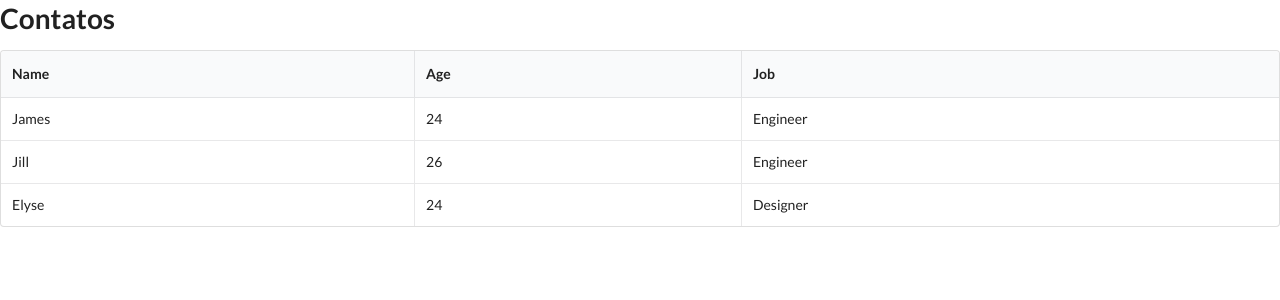
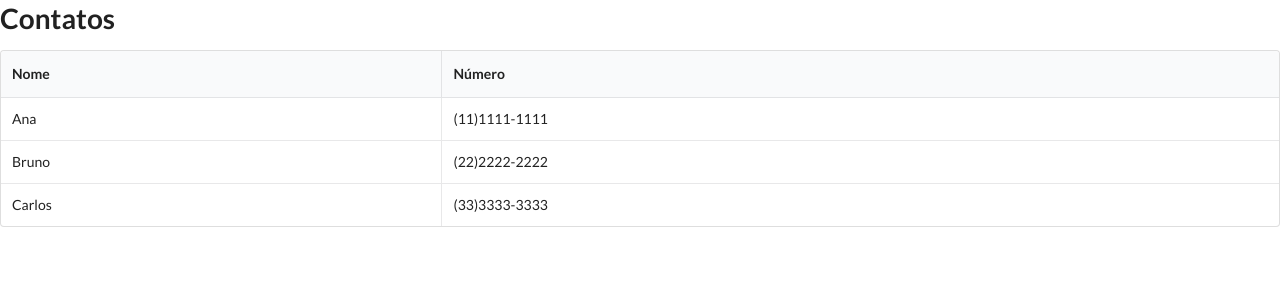
Before and after one commit to otav-o/TreinamentoMS4, a React (Create React App) app in the folder Crud/crud/: page / in a window 1280 px wide. Shown: the top 300 px of the page. Built offline with nearby package versions, Linux system fonts and the light colour scheme.

Commit message:
Criação de renderItens() para gerar linhas da tabela em renderLista()

```diff
--- a/Crud/crud/src/components/contatos/ContatoLista.js
+++ b/Crud/crud/src/components/contatos/ContatoLista.js
@@ -1,30 +1,30 @@
 import React from 'react';
 
 class ContatoLista extends React.Component {
+    renderItens() { // retornar um mapeamento do vetor de contatos
+        return(
+            contatos.map(x => { // para cado contato x, retornar o JSX abaixo
+                return (
+                    <tr>
+                        <td>{x.Nome}</td>
+                        <td>{x.Numero}</td>
+                    </tr>
+                );
+            })
+        );
+    }
+
     renderLista() { // subrotina para renderizar a lista
         return ( // copiado de semantic-ui.com
             <table className="ui celled table">
                 <thead>
-                    <tr><th>Name</th>
-                    <th>Age</th>
-                    <th>Job</th>
-                </tr></thead>
+                    <tr>
+                        <th>Nome</th>
+                        <th>Número</th>
+                    </tr>
+                </thead>
                 <tbody>
-                    <tr>
-                    <td data-label="Name">James</td>
-                    <td data-label="Age">24</td>
-                    <td data-label="Job">Engineer</td>
-                    </tr>
-                    <tr>
-                    <td data-label="Name">Jill</td>
-                    <td data-label="Age">26</td>
-                    <td data-label="Job">Engineer</td>
-                    </tr>
-                    <tr>
-                    <td data-label="Name">Elyse</td>
-                    <td data-label="Age">24</td>
-                    <td data-label="Job">Designer</td>
-                    </tr>
+                    {this.renderItens()}
                 </tbody>
             </table>
         );
@@ -32,7 +32,7 @@ class ContatoLista extends React.Component {
 
     render() {
         return (
-            <div>
+            <div className='ui-container'>
                 <h1>Contatos</h1>
                 {this.renderLista()}
             </div>
```
